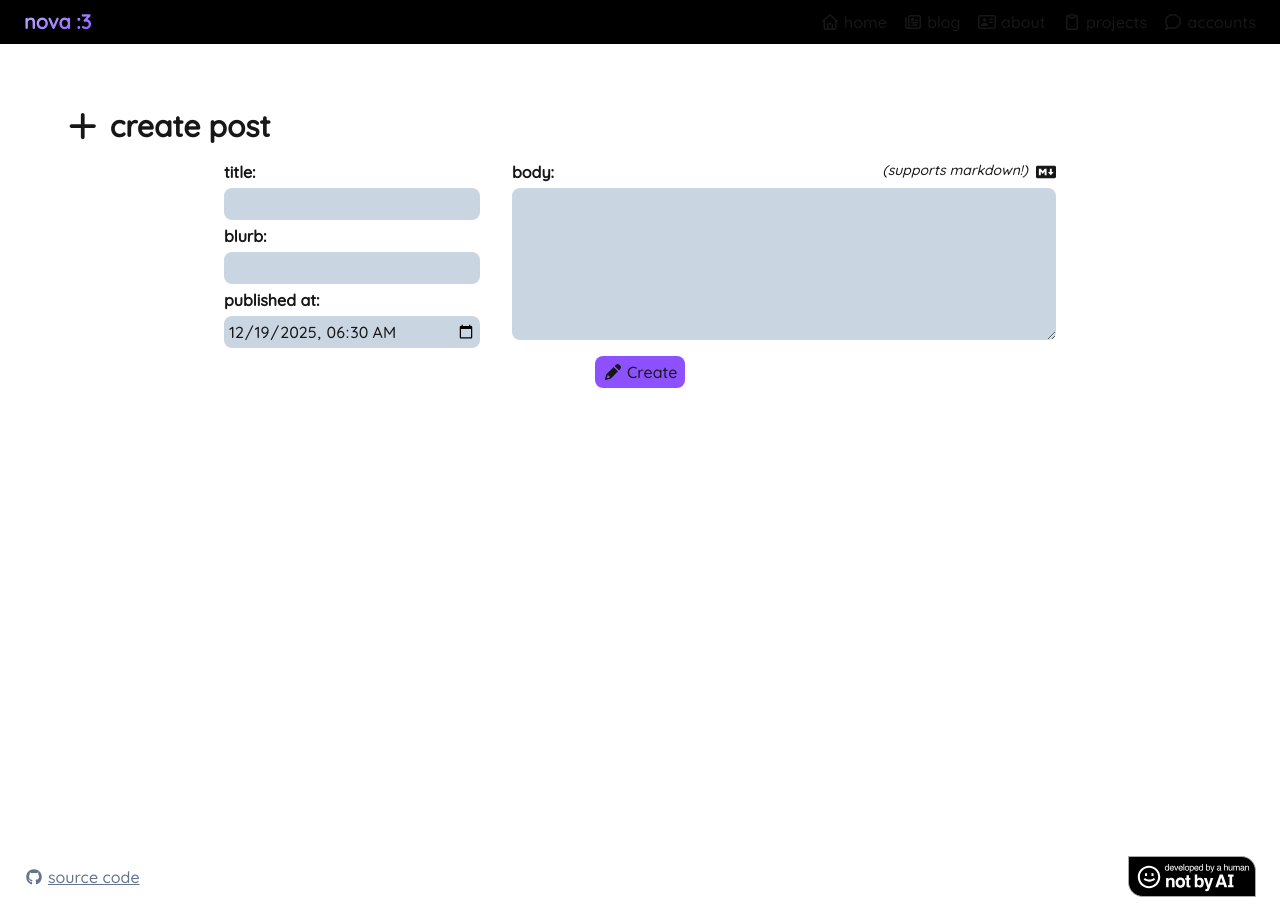
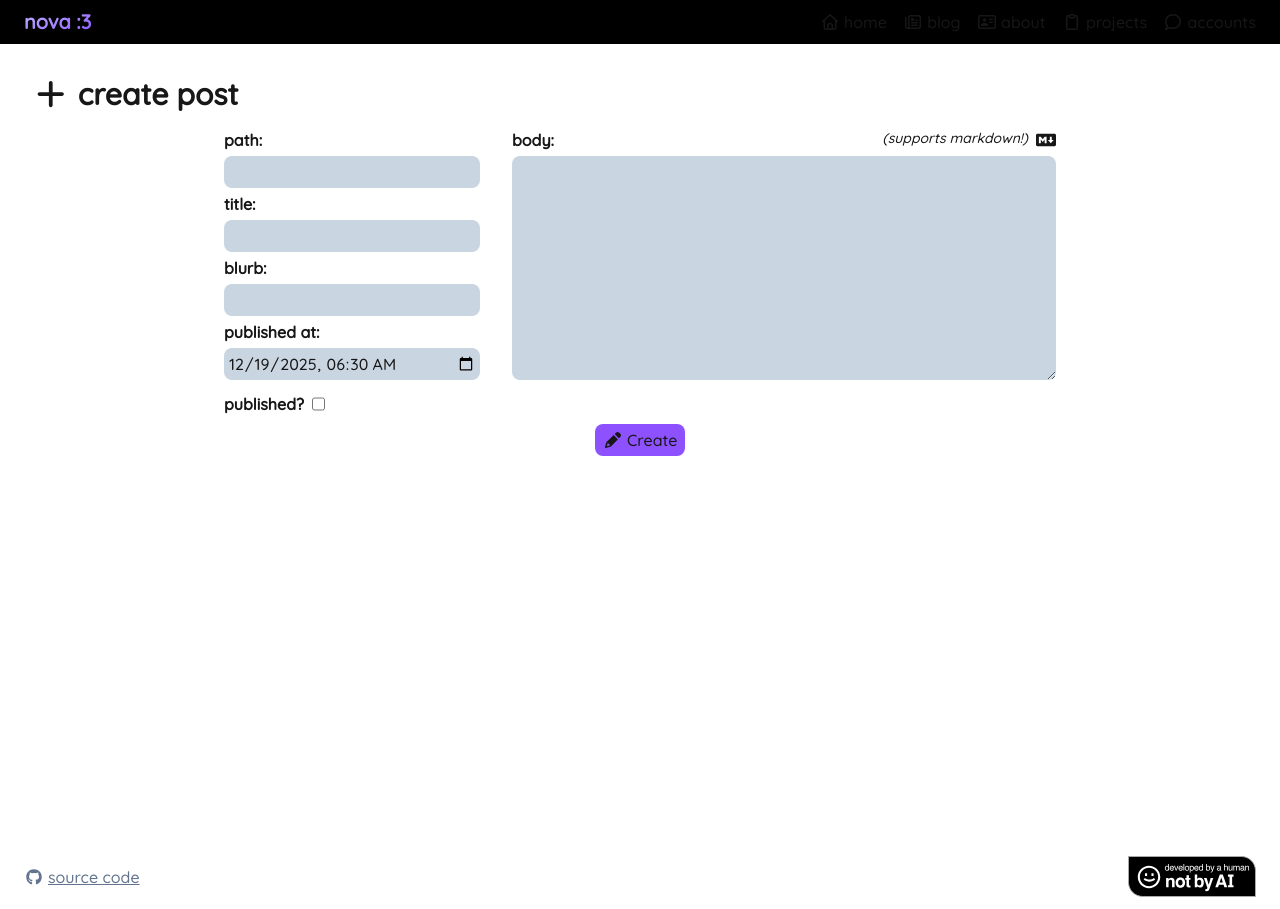
Before and after one commit to aelithron/novatea, a Next.js app: page /admin/create in a window 1280 px wide. Built offline with nearby package versions, Linux system fonts and the light colour scheme.

Commit message:
finish frontend for blog post creation

```diff
--- a/app/admin/create/page.tsx
+++ b/app/admin/create/page.tsx
@@ -7,7 +7,7 @@ export const dynamic = 'force-dynamic';
 export const metadata: Metadata = { title: "create post" };
 export default async function Page() {
   return (
-    <div className="flex flex-col min-h-screen p-8 md:p-16">
+    <div className="flex flex-col min-h-screen p-4 py-8 md:p-8">
       <h1 className="text-3xl font-semibold"><FontAwesomeIcon icon={faPlus} /> create post</h1>
       <EditPostForm path={null} />
     </div>
--- a/app/admin/post.form.tsx
+++ b/app/admin/post.form.tsx
@@ -3,7 +3,7 @@ import { faMarkdown } from "@fortawesome/free-brands-svg-icons";
 import { faPencil } from "@fortawesome/free-solid-svg-icons";
 import { FontAwesomeIcon } from "@fortawesome/react-fontawesome";
 import { useRouter } from "next/navigation";
-import { useState } from "react";
+import { useEffect, useState } from "react";
 
 export default function EditPostForm({ path }: { path: string | null }) {
   const router = useRouter();
@@ -12,13 +12,15 @@ export default function EditPostForm({ path }: { path: string | null }) {
   const [body, setBody] = useState<string>("");
   const [blurb, setBlurb] = useState<string>("");
   const [publishedAt, setPublishedAt] = useState<Date>(new Date());
+  const [published, setPublished] = useState<boolean>(false);
+
   async function handleSubmit(e: React.FormEvent) {
     e.preventDefault();
-    if (title.trim().length < 1 || body.trim().length < 1) {
-      alert("make sure to fill in the post title and body!");
+    if (newPath.trim().length < 1 || title.trim().length < 1 || body.trim().length < 1) {
+      alert("make sure to fill in the post path, title, and body!");
       return;
     }
-    const res = await fetch("/api/admin/blog", { method: path ? "PATCH" : "POST", body: JSON.stringify({ title, body, blurb }) });
+    const res = await fetch("/api/admin/blog", { method: path ? "PATCH" : "POST", body: JSON.stringify({ path: newPath, title, body, blurb, publishedAt }) });
     let resBody;
     try {
       resBody = await res.json();
@@ -32,16 +34,27 @@ export default function EditPostForm({ path }: { path: string | null }) {
     }
     router.push("/admin");
   }
+  useEffect(() => {
+    function checkBeforeClosing(e: BeforeUnloadEvent) { e.preventDefault(); }
+    window.addEventListener("beforeunload", checkBeforeClosing);
+    return () => { window.removeEventListener("beforeunload", checkBeforeClosing); }
+  }, []);
   return (
     <form className="flex flex-col mt-4 gap-2 items-center" onSubmit={handleSubmit}>
       <div className="grid grid-cols-1 md:grid-cols-3 gap-8">
         <div className="flex flex-col gap-1">
+          <label htmlFor="path" className="font-semibold">path:</label>
+          <input id="path" type="text" className="bg-slate-300 dark:bg-slate-800 rounded-lg p-1" value={newPath} onChange={(e) => setNewPath(e.target.value)} />
           <label htmlFor="title" className="font-semibold">title:</label>
           <input id="title" type="text" className="bg-slate-300 dark:bg-slate-800 rounded-lg p-1" value={title} onChange={(e) => setTitle(e.target.value)} />
           <label htmlFor="blurb" className="font-semibold">blurb:</label>
           <input id="blurb" type="text" className="bg-slate-300 dark:bg-slate-800 rounded-lg p-1" value={blurb} onChange={(e) => setBlurb(e.target.value)} />
           <label htmlFor="published-at" className="font-semibold">published at:</label>
           <input id="published-at" type="datetime-local" className="bg-slate-300 dark:bg-slate-800 rounded-lg p-1 w-64" value={formatTime(publishedAt)} onChange={(e) => setPublishedAt(new Date(e.target.value))} />
+          <div className="flex gap-2 mt-2">
+            <label htmlFor="published" className="font-semibold">published?</label>
+            <input id="published" type="checkbox" value={published ? "true" : "false"} onChange={(e) => setPublished(e.target.checked)} />
+          </div>
         </div>
         <div className="flex flex-col gap-1 md:col-span-2">
           <div className="flex gap-2 justify-between">
@@ -51,7 +64,7 @@ export default function EditPostForm({ path }: { path: string | null }) {
               <a href="https://commonmark.org/help" className="hover:text-sky-500" target="_blank"><FontAwesomeIcon icon={faMarkdown} /></a>
             </div>
           </div>
-          <textarea id="post-body" className="bg-slate-300 dark:bg-slate-800 rounded-lg p-1" value={body} onChange={(e) => setBody(e.target.value)} rows={6} />
+          <textarea id="post-body" className="bg-slate-300 dark:bg-slate-800 rounded-lg p-1" value={body} onChange={(e) => setBody(e.target.value)} rows={9} />
         </div>
       </div>
       <button className="bg-violet-500 rounded-lg p-1 px-2 hover:text-sky-500 w-fit" type="submit"><FontAwesomeIcon icon={faPencil} /> {path ? "Edit" : "Create"}</button>
```
